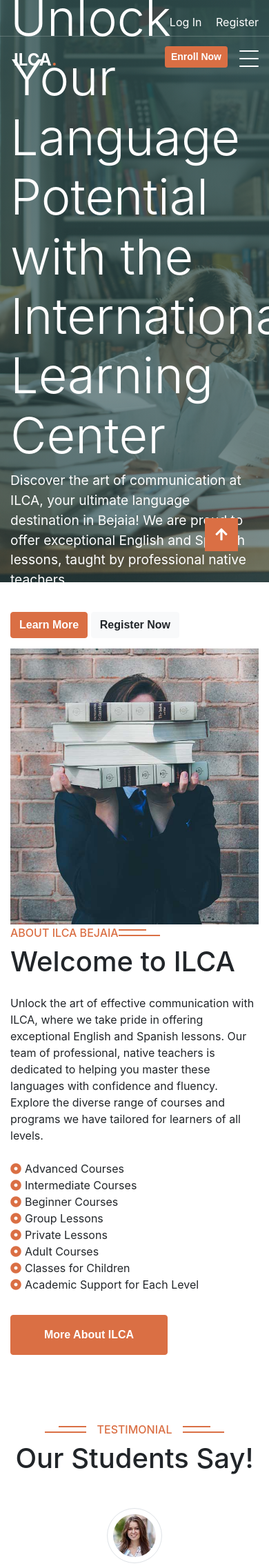
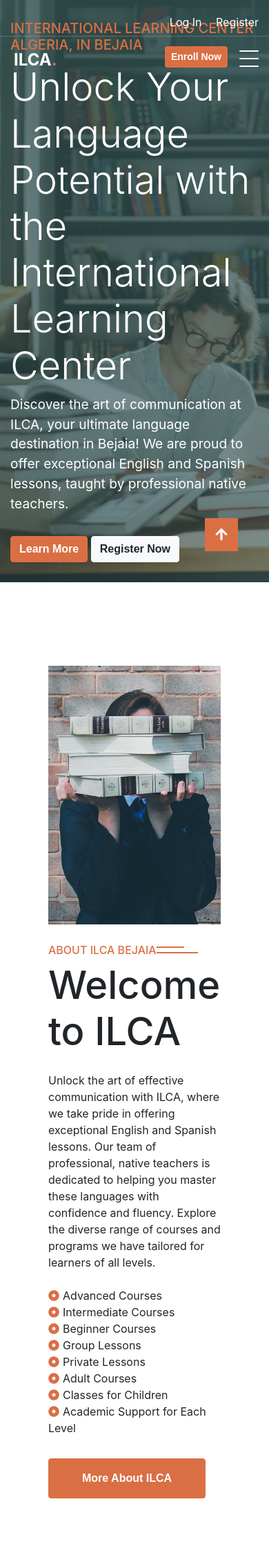
Before and after one commit to kaleblub/ILCA-Website, a Django app: page / in a window 390 px wide; the page is wider, and only the part inside the window is pictured. Shown: the top 2270 px of that part at 69% size. Run offline with Django 4.2, Linux system fonts and the light colour scheme; some libraries are stand-ins or nearby versions.

Commit message:
Fixed some styles that were not working on smaller screens.

```diff
--- a/static/css/style.css
+++ b/static/css/style.css
@@ -776,6 +776,12 @@ a {
     color: var(--primary-clr) !important;
 }
 
+@media only screen and (min-width: 992px) and (max-width: 1200px) {
+    .site-menu {
+        right: 115px;
+    }
+}
+
 /* Burger */
 .burger {
     width: 28px;
@@ -961,7 +967,13 @@ a {
 
 
 @media (max-width: 768px) {
+    h1 {
+        font-size: 3.5rem!important;
+    }
 
+    .wow {
+        padding: 25px 70px 0 70px;
+    }
 }
 
 .page-header {
```
